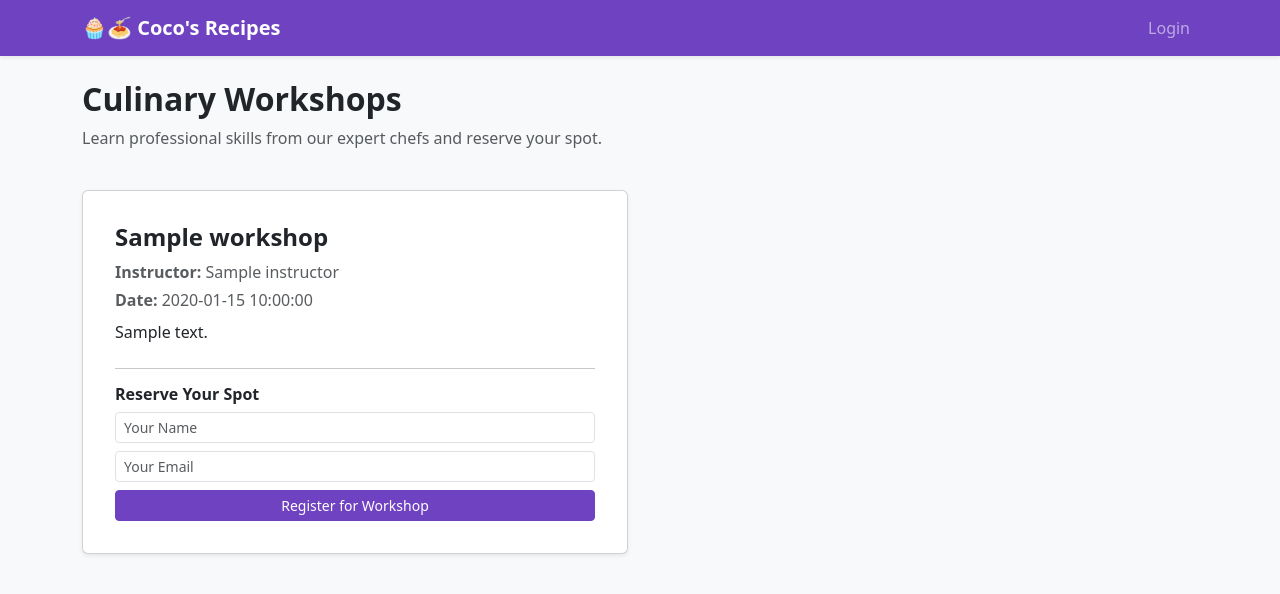
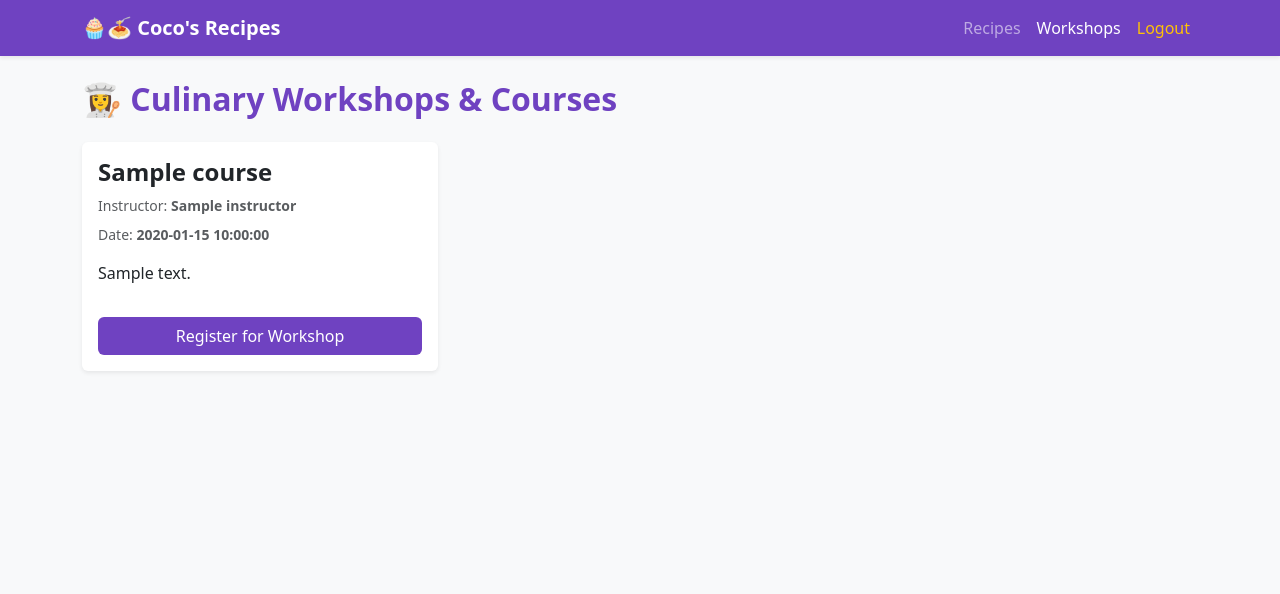
Before and after one commit to subhalakshmisubhi/Coco-s-Recipes, a Python web app: template templates/workshops.html in a window 1280 px wide. Shown: the top 594 px of the page. Run offline with Jinja, Linux system fonts and the light colour scheme; the template is opened without the code that fills it: most values are stand-ins (such as "Sample title", 1, 10 or a date in 2020).

Commit message:
Update workshops.html

```diff
--- a/templates/workshops.html
+++ b/templates/workshops.html
@@ -1,36 +1,58 @@
-{% extends "base.html" %}
-{% block content %}
-<div class="row mb-4">
-    <div class="col-md-12">
-        <h2 class="fw-bold text-dark">Culinary Workshops</h2>
-        <p class="text-muted">Learn professional skills from our expert chefs and reserve your spot.</p>
+<!DOCTYPE html>
+<html lang="en">
+<head>
+    <meta charset="UTF-8">
+    <meta name="viewport" content="width=device-width, initial-scale=1.0">
+    <title>Workshops - Coco's Recipes</title>
+    <link href="https://cdn.jsdelivr.net/npm/bootstrap@5.3.0/dist/css/bootstrap.min.css" rel="stylesheet">
+    <style>
+        .navbar-purple { background-color: #6f42c1 !important; }
+        .btn-purple { background-color: #6f42c1; color: white; }
+        .btn-purple:hover { background-color: #5a3298; color: white; }
+    </style>
+</head>
+<body class="bg-light">
+
+    <!-- Navbar -->
+    <nav class="navbar navbar-expand-lg navbar-dark navbar-purple mb-4 shadow-sm">
+        <div class="container">
+            <a class="navbar-brand fw-bold" href="{{ url_for('index') }}">🧁🍝 Coco's Recipes</a>
+            <div class="navbar-nav ms-auto">
+                <a class="nav-link" href="{{ url_for('index') }}">Recipes</a>
+                <a class="nav-link active" href="{{ url_for('courses') }}">Workshops</a>
+                <a class="nav-link text-warning" href="{{ url_for('logout') }}">Logout</a>
             </div>
         </div>
+    </nav>
+
+    <!-- Main Content -->
+    <div class="container">
+        <h2 class="fw-bold mb-4" style="color: #6f42c1;">👩‍🍳 Culinary Workshops & Courses</h2>
 
         <div class="row">
-    {% for workshop in workshops %}
-    <div class="col-md-6 mb-4">
-        <div class="card shadow-sm h-100 p-3">
-            <div class="card-body">
-                <h4 class="card-title text-dark fw-bold mb-2">{{ workshop['title'] }}</h4>
-                <p class="text-muted mb-1"><strong>Instructor:</strong> {{ workshop['instructor'] }}</p>
-                <p class="text-muted mb-2"><strong>Date:</strong> {{ workshop['date'] }}</p>
-                <p class="card-text text-dark mb-4">{{ workshop['description'] }}</p>
+            {% for course in courses %}
+                <div class="col-md-4 mb-4">
+                    <div class="card shadow-sm border-0 h-100">
+                        <div class="card-body d-flex flex-column">
+                            <h4 class="card-title fw-bold text-dark">{{ course.title }}</h4>
+                            <p class="text-muted small mb-2">Instructor: <strong>{{ course.instructor }}</strong></p>
+                            <p class="text-muted small mb-3">Date: <strong>{{ course.date }}</strong></p>
+                            <p class="card-text flex-grow-1">{{ course.description }}</p>
 
-                <hr>
-                <h6 class="fw-bold text-dark">Reserve Your Spot</h6>
-                <form method="POST" action="{{ url_for('register_workshop', workshop_id=workshop['id']) }}">
-                    <div class="mb-2">
-                        <input type="text" name="name" class="form-control form-control-sm" placeholder="Your Name" required>
-                    </div>
-                    <div class="mb-2">
-                        <input type="email" name="email" class="form-control form-control-sm" placeholder="Your Email" required>
-                    </div>
-                    <button type="submit" class="btn btn-sm btn-purple w-100">Register for Workshop</button>
+                            <form action="{{ url_for('register_course', course_id=course.course_id) }}" method="POST" class="mt-3">
+                                <button type="submit" class="btn btn-purple w-100">Register for Workshop</button>
                             </form>
                         </div>
                     </div>
                 </div>
+            {% else %}
+                <div class="col-12 text-center py-5">
+                    <p class="text-muted">No workshops available right now. Check back soon!</p>
+                </div>
             {% endfor %}
         </div>
-{% endblock %}
+    </div>
+
+    <script src="https://cdn.jsdelivr.net/npm/bootstrap@5.3.0/dist/js/bootstrap.bundle.min.js"></script>
+</body>
+</html>
```
Lines whose indentation alone changed are shown as unchanged.
